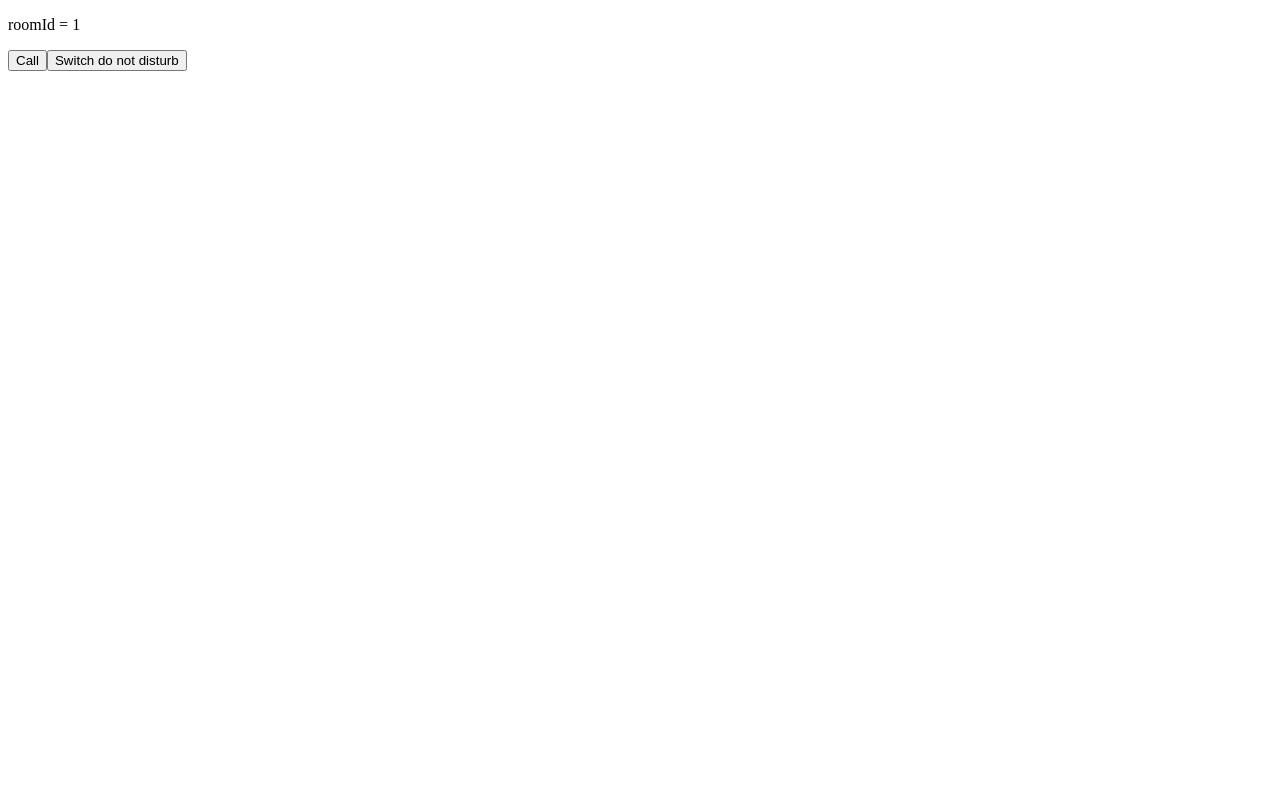
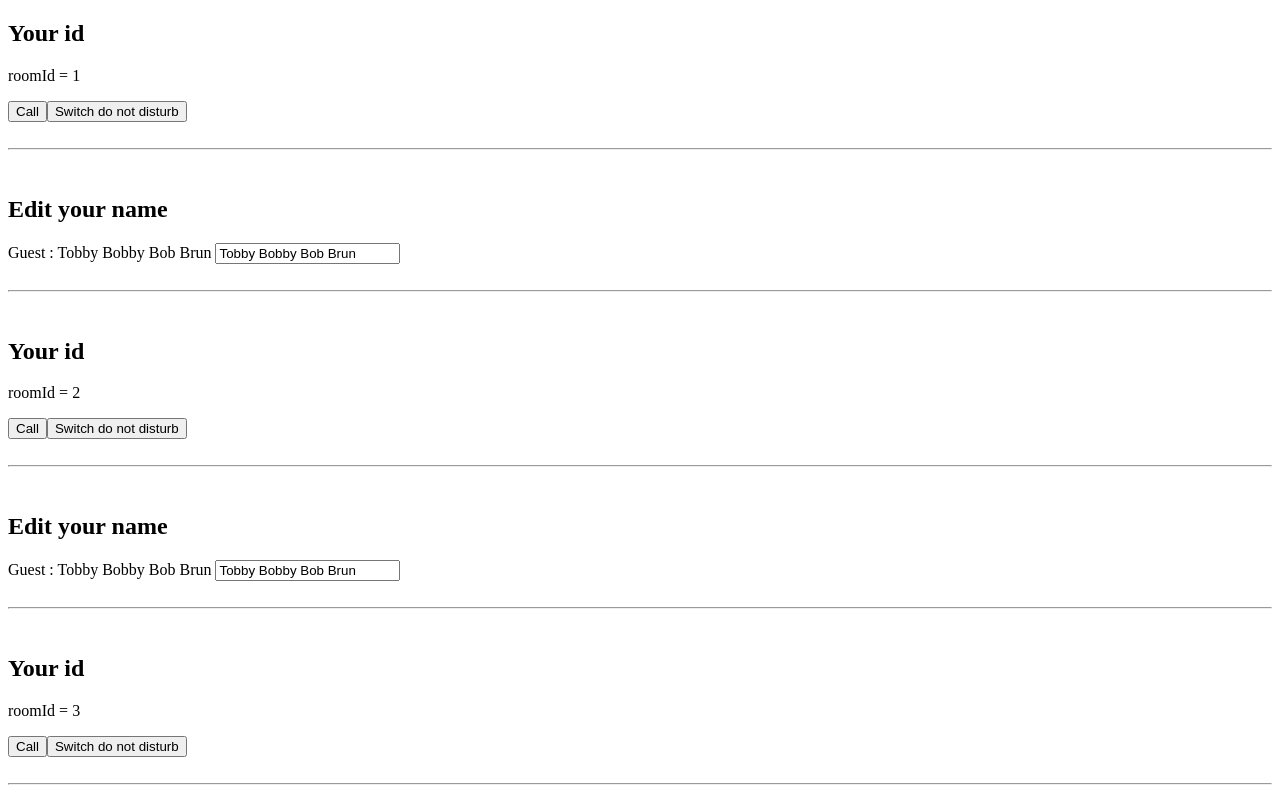
Before and after one commit to Alexandre-Vernet/Angular_Hotel, an Angular app: page / in a window 1280 px wide. Shown: the top 800 px of the page. Built offline with nearby package versions, Linux system fonts and the light colour scheme.

Commit message:
Introduction de @Input (enfant à parent)

```diff
--- a/src/app/app.component.html
+++ b/src/app/app.component.html
@@ -1,3 +1,3 @@
-<app-room></app-room>
-
-<router-outlet></router-outlet>
+<div *ngFor="let room of rooms">
+    <app-room [roomId]="room.id"></app-room>
+</div>
--- a/src/app/app.component.ts
+++ b/src/app/app.component.ts
@@ -7,4 +7,16 @@ import { Component } from '@angular/core';
 })
 export class AppComponent {
   title = 'Hotel';
+
+  rooms: { id: number }[] = [
+    {
+      id: 1
+    },
+    {
+      id: 2
+    },
+    {
+      id: 3
+    },
+  ];
 }
--- /dev/null
+++ b/src/app/fridge/fridge.component.html
@@ -0,0 +1 @@
+<!-- <p>Frigde available : {{isAvailable}} </p> -->
--- /dev/null
+++ b/src/app/fridge/fridge.component.ts
@@ -0,0 +1,16 @@
+import { Component, OnInit } from '@angular/core';
+
+@Component({
+  selector: 'app-fridge',
+  templateUrl: './fridge.component.html',
+  styleUrls: ['./fridge.component.scss']
+})
+export class FridgeComponent implements OnInit {
+
+  isAvailable: boolean = true;
+  constructor() { }
+
+  ngOnInit() {
+  }
+
+}
--- a/src/app/room/room.component.html
+++ b/src/app/room/room.component.html
@@ -1,4 +1,19 @@
+<h2>Your id</h2>
 <p>roomId = {{roomId}} </p>
 
 <button (click)="call()" [disabled]="isDoNotDisturb">Call</button>
 <button (click)="setIsDoNotDisturb()">Switch do not disturb</button>
+
+<br><br>
+<hr>
+<br>
+
+<h2>Edit your name</h2>
+<span *ngIf="guest"> Guest : {{guest}} </span>
+<input type="text" [(ngModel)]="guest" placeholder="Enter your name">
+
+<br><br>
+<hr>
+<br>
+
+<!-- <app-fridge [isAvailable]="available"></app-fridge> -->
--- a/src/app/room/room.component.ts
+++ b/src/app/room/room.component.ts
@@ -1,4 +1,4 @@
-import { Component, OnInit } from '@angular/core';
+import { Component, OnInit, Input } from '@angular/core';
 
 @Component({
   selector: 'app-room',
@@ -7,8 +7,11 @@ import { Component, OnInit } from '@angular/core';
 })
 export class RoomComponent implements OnInit {
 
-  roomId: number = 1;
+  @Input() roomId: number = 1;
   isDoNotDisturb: boolean = false;
+  guest: string = "Tobby Bobby Bob Brun";
+
+  @Input() isAvailable: boolean = false;
 
   constructor() { }
 
@@ -16,7 +19,7 @@ export class RoomComponent implements OnInit {
   }
 
   call(): void {
-    console.log("DRING DRING");
+    console.log("knock knock " + this.guest);
   }
 
   setIsDoNotDisturb(): void {
```
Also changed, not shown: src/app/app.module.ts (+6 -3 lines), src/app/fridge/fridge.component.scss (added), 1 other file (tests, documents, lock files or other folders).
